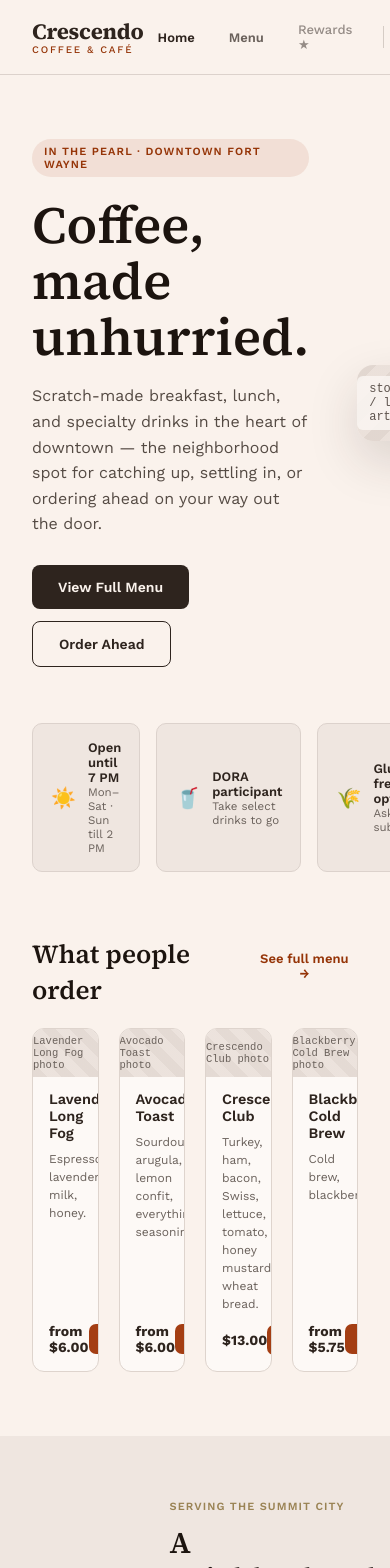
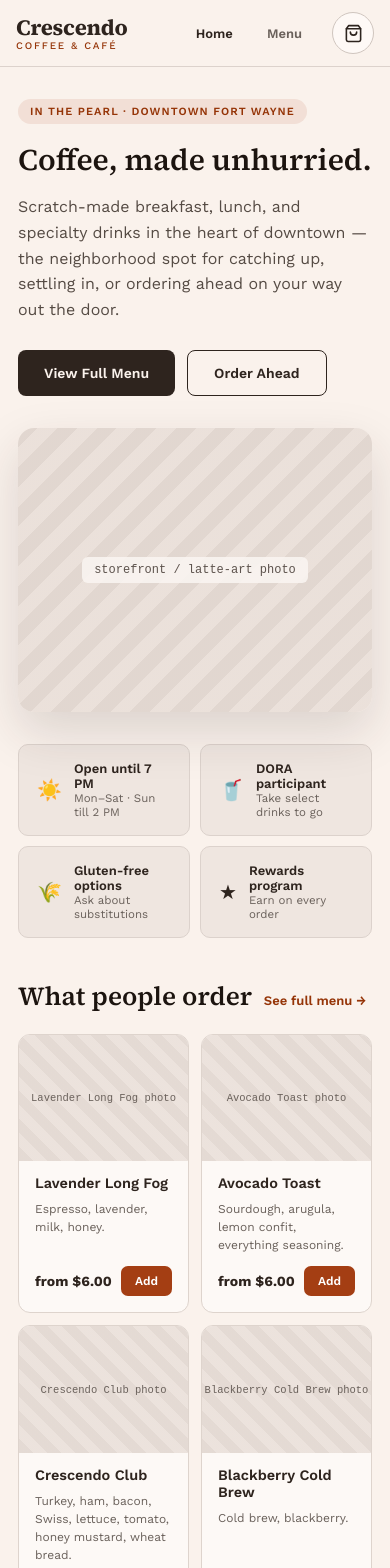
Before and after one commit to MahalakshmiPFW/Portfolio, a React (Vite) app in the folder case-studies/crescendo-prototype/: page / in a window 390 px wide. Shown: the top 1568 px of the page. Built offline with nearby package versions, Linux system fonts and the light colour scheme; the HTML template or start-up script is replaced by a standard one.

Commit message:
improve mobile responsiveness for the case study

```diff
--- a/case-studies/crescendo-prototype/src/App.tsx
+++ b/case-studies/crescendo-prototype/src/App.tsx
@@ -146,7 +146,7 @@
     <div style={{ minHeight: '100vh', background: 'oklch(0.965 0.012 55)', color: 'oklch(0.27 0.018 55)', position: 'relative', overflowX: 'hidden' }}>
 
       {/* HEADER */}
-      <header style={{ position: 'sticky', top: 0, zIndex: 40, background: 'oklch(0.965 0.012 55 / 0.94)', backdropFilter: 'blur(8px)', borderBottom: '1px solid oklch(0.87 0.014 55)', display: 'flex', alignItems: 'center', justifyContent: 'space-between', padding: '14px 32px' }}>
+      <header className="app-header" style={{ position: 'sticky', top: 0, zIndex: 40, background: 'oklch(0.965 0.012 55 / 0.94)', backdropFilter: 'blur(8px)', borderBottom: '1px solid oklch(0.87 0.014 55)', display: 'flex', alignItems: 'center', justifyContent: 'space-between' }}>
         <button onClick={() => setView('home')} style={{ background: 'none', border: 'none', cursor: 'pointer', display: 'flex', flexDirection: 'column', alignItems: 'flex-start', padding: 0 }}>
           <span style={{ font: "700 22px/1 'Source Serif 4',serif", color: 'oklch(0.27 0.018 55)', letterSpacing: '-0.01em' }}>Crescendo</span>
           <span style={{ font: "500 10px/1 'Work Sans',sans-serif", letterSpacing: '.18em', textTransform: 'uppercase', color: 'oklch(0.46 0.14 40)', marginTop: 3 }}>Coffee &amp; Café</span>
@@ -155,9 +155,9 @@
         <nav style={{ display: 'flex', alignItems: 'center', gap: 6 }}>
           <button onClick={() => setView('home')} style={navBtnStyle(view === 'home')}>Home</button>
           <button onClick={() => setView('menu')} style={navBtnStyle(view === 'menu')}>Menu</button>
-          <span style={{ display: 'flex', alignItems: 'center', gap: 5, font: "500 13px 'Work Sans',sans-serif", color: 'oklch(0.5 0.015 55)', padding: '8px 14px', opacity: 0.7 }}>Rewards ★</span>
-          <span style={{ width: 1, height: 22, background: 'oklch(0.85 0.014 55)', margin: '0 6px' }} />
-          <span style={{ font: "500 13px 'Work Sans',sans-serif", color: 'oklch(0.45 0.016 55)', whiteSpace: 'nowrap' }}>(260) 363-0303</span>
+          <span className="header-rewards" style={{ font: "500 13px 'Work Sans',sans-serif", color: 'oklch(0.5 0.015 55)', padding: '8px 14px', opacity: 0.7 }}>Rewards ★</span>
+          <span className="header-rewards" style={{ width: 1, height: 22, background: 'oklch(0.85 0.014 55)', margin: '0 6px' }} />
+          <span className="header-phone" style={{ font: "500 13px 'Work Sans',sans-serif", color: 'oklch(0.45 0.016 55)', whiteSpace: 'nowrap' }}>(260) 363-0303</span>
           <button onClick={() => setCartOpen((v) => !v)} style={{ position: 'relative', marginLeft: 10, width: 42, height: 42, borderRadius: '50%', border: '1px solid oklch(0.83 0.015 55)', background: 'oklch(0.985 0.007 55)', cursor: 'pointer', display: 'flex', alignItems: 'center', justifyContent: 'center' }}>
             <svg width="19" height="19" viewBox="0 0 24 24" fill="none" stroke="oklch(0.27 0.017 55)" strokeWidth="2" strokeLinecap="round" strokeLinejoin="round"><path d="M6 2 3 6v14a2 2 0 0 0 2 2h14a2 2 0 0 0 2-2V6l-3-4Z"/><path d="M3 6h18"/><path d="M16 10a4 4 0 0 1-8 0"/></svg>
             {cartCount > 0 && (
@@ -188,8 +188,8 @@
       )}
 
       {/* FOOTER */}
-      <footer style={{ background: 'oklch(0.2 0.016 55)', color: 'oklch(0.885 0.008 55)', padding: '44px 32px 28px' }}>
-        <div style={{ maxWidth: 1240, margin: '0 auto', display: 'grid', gridTemplateColumns: '1.3fr 1fr 1fr', gap: 32, paddingBottom: 28, borderBottom: '1px solid oklch(0.32 0.015 55)' }}>
+      <footer className="app-footer" style={{ background: 'oklch(0.2 0.016 55)', color: 'oklch(0.885 0.008 55)' }}>
+        <div className="footer-grid" style={{ maxWidth: 1240, margin: '0 auto', display: 'grid', gap: 32, paddingBottom: 28, borderBottom: '1px solid oklch(0.32 0.015 55)' }}>
           <div>
             <div style={{ font: "700 20px 'Source Serif 4',serif", color: 'oklch(0.965 0.012 55)', marginBottom: 10 }}>Crescendo</div>
             <p style={{ font: "400 13px/1.6 'Work Sans',sans-serif", color: 'oklch(0.75 0.011 55)', maxWidth: 280, margin: 0 }}>258 West Main Street, Fort Wayne, IN 46802 · (260) 363-0303</p>
--- a/case-studies/crescendo-prototype/src/CartPanel.tsx
+++ b/case-studies/crescendo-prototype/src/CartPanel.tsx
@@ -97,7 +97,7 @@
 
                 <div style={{ padding: '16px 22px', borderTop: '1px solid oklch(0.87 0.014 55)' }}>
                   <div style={{ font: "600 11px 'Work Sans',sans-serif", letterSpacing: '.06em', textTransform: 'uppercase', color: 'oklch(0.5 0.015 55)', marginBottom: 8 }}>Pickup</div>
-                  <div style={{ display: 'flex', gap: 8, marginBottom: 12 }}>
+                  <div style={{ display: 'flex', gap: 8, marginBottom: 12, flexWrap: 'wrap' }}>
                     <button onClick={onSetPickupAsap} style={chipStyle(pickupMode === 'asap')}>ASAP (~12 min)</button>
                     <button onClick={onSetPickupScheduled} style={chipStyle(pickupMode === 'scheduled')}>Schedule</button>
                   </div>
--- a/case-studies/crescendo-prototype/src/HomeView.tsx
+++ b/case-studies/crescendo-prototype/src/HomeView.tsx
@@ -17,10 +17,10 @@
   return (
     <main>
       {/* HERO */}
-      <section style={{ position: 'relative', padding: '64px 32px 56px', display: 'grid', gridTemplateColumns: '1.1fr 1fr', gap: 48, alignItems: 'center', maxWidth: 1240, margin: '0 auto' }}>
+      <section className="hero-section" style={{ position: 'relative', alignItems: 'center', maxWidth: 1240, margin: '0 auto' }}>
         <div>
           <div style={{ display: 'inline-flex', alignItems: 'center', gap: 6, font: "600 11px 'Work Sans',sans-serif", letterSpacing: '.1em', textTransform: 'uppercase', color: 'oklch(0.46 0.14 40)', background: 'oklch(0.5 0.145 40 / 0.1)', padding: '6px 12px', borderRadius: 20, marginBottom: 20 }}>In The Pearl · Downtown Fort Wayne</div>
-          <h1 style={{ font: "600 52px/1.08 'Source Serif 4',serif", margin: '0 0 18px', color: 'oklch(0.2 0.016 55)', textWrap: 'balance' }}>Coffee, made unhurried.</h1>
+          <h1 className="hero-heading" style={{ fontFamily: "'Source Serif 4',serif", fontWeight: 600, lineHeight: 1.08, margin: '0 0 18px', color: 'oklch(0.2 0.016 55)', textWrap: 'balance' }}>Coffee, made unhurried.</h1>
           <p style={{ font: "400 16px/1.6 'Work Sans',sans-serif", color: 'oklch(0.42 0.018 55)', maxWidth: 460, margin: '0 0 28px', textWrap: 'pretty' }}>Scratch-made breakfast, lunch, and specialty drinks in the heart of downtown — the neighborhood spot for catching up, settling in, or ordering ahead on your way out the door.</p>
           <div style={{ display: 'flex', gap: 12, flexWrap: 'wrap' }}>
             <button onClick={onGoMenu} style={{ background: 'oklch(0.27 0.018 55)', color: 'oklch(0.965 0.012 55)', border: 'none', font: "600 14px 'Work Sans',sans-serif", padding: '14px 26px', borderRadius: 8, cursor: 'pointer' }}>View Full Menu</button>
@@ -33,7 +33,7 @@
       </section>
 
       {/* TRUST STRIP */}
-      <section style={{ maxWidth: 1240, margin: '0 auto', padding: '0 32px 56px', display: 'grid', gridTemplateColumns: 'repeat(4,1fr)', gap: 16 }}>
+      <section className="trust-grid" style={{ maxWidth: 1240, margin: '0 auto' }}>
         {TRUST_ITEMS.map((t) => (
           <div key={t.title} style={{ background: 'oklch(0.93 0.013 55)', border: '1px solid oklch(0.87 0.014 55)', borderRadius: 10, padding: '16px 18px', display: 'flex', alignItems: 'center', gap: 12 }}>
             <span style={{ fontSize: 20 }}>{t.icon}</span>
@@ -46,12 +46,12 @@
       </section>
 
       {/* TOP SELLERS */}
-      <section style={{ maxWidth: 1240, margin: '0 auto', padding: '8px 32px 64px' }}>
+      <section className="sellers-section" style={{ maxWidth: 1240, margin: '0 auto' }}>
         <div style={{ display: 'flex', alignItems: 'baseline', justifyContent: 'space-between', marginBottom: 20 }}>
           <h2 style={{ font: "600 26px 'Source Serif 4',serif", margin: 0, color: 'oklch(0.2 0.016 55)' }}>What people order</h2>
           <button onClick={onGoMenu} style={{ background: 'none', border: 'none', font: "600 13px 'Work Sans',sans-serif", color: 'oklch(0.46 0.14 40)', cursor: 'pointer' }}>See full menu →</button>
         </div>
-        <div style={{ display: 'grid', gridTemplateColumns: 'repeat(4,1fr)', gap: 20 }}>
+        <div className="sellers-grid">
           {topSellerItems.map((item) => (
             <div key={item.id} style={{ background: 'oklch(0.985 0.006 55)', border: '1px solid oklch(0.875 0.014 55)', borderRadius: 12, overflow: 'hidden', display: 'flex', flexDirection: 'column' }}>
               <div style={{ aspectRatio: '4/3', background: 'repeating-linear-gradient(45deg, oklch(0.895 0.014 55), oklch(0.895 0.014 55) 10px, oklch(0.92 0.013 55) 10px, oklch(0.92 0.013 55) 20px)', display: 'flex', alignItems: 'center', justifyContent: 'center' }}>
@@ -71,8 +71,8 @@
       </section>
 
       {/* ABOUT */}
-      <section style={{ background: 'oklch(0.93 0.012 55)', padding: '64px 32px' }}>
-        <div style={{ maxWidth: 1240, margin: '0 auto', display: 'grid', gridTemplateColumns: '1fr 1fr', gap: 56, alignItems: 'center' }}>
+      <section className="about-section" style={{ background: 'oklch(0.93 0.012 55)' }}>
+        <div className="about-grid" style={{ maxWidth: 1240, margin: '0 auto', alignItems: 'center' }}>
           <div style={{ aspectRatio: '5/4', borderRadius: 16, background: 'repeating-linear-gradient(135deg, oklch(0.85 0.02 60), oklch(0.85 0.02 60) 14px, oklch(0.87 0.018 62) 14px, oklch(0.87 0.018 62) 28px)', display: 'flex', alignItems: 'center', justifyContent: 'center' }}>
             <span style={{ font: '12px ui-monospace,monospace', color: 'oklch(0.42 0.015 55)', background: 'oklch(0.975 0.007 55 / 0.85)', padding: '6px 12px', borderRadius: 6 }}>interior / seating area photo</span>
           </div>
@@ -86,7 +86,7 @@
       </section>
 
       {/* LOCATION / HOURS */}
-      <section style={{ maxWidth: 1240, margin: '0 auto', padding: '64px 32px', display: 'grid', gridTemplateColumns: '1fr 1.3fr', gap: 40 }}>
+      <section className="location-grid" style={{ maxWidth: 1240, margin: '0 auto' }}>
         <div>
           <h2 style={{ font: "600 26px 'Source Serif 4',serif", margin: '0 0 20px', color: 'oklch(0.2 0.016 55)' }}>Visit us</h2>
           <div style={{ font: "600 15px 'Work Sans',sans-serif", color: 'oklch(0.27 0.018 55)', marginBottom: 4 }}>258 West Main Street</div>
--- a/case-studies/crescendo-prototype/src/MenuView.tsx
+++ b/case-studies/crescendo-prototype/src/MenuView.tsx
@@ -12,7 +12,7 @@
 
 export default function MenuView({ categoriesList, activeCategory, onSelectCategory, filteredItems, onQuickAdd, chipStyle }: MenuViewProps) {
   return (
-    <main style={{ maxWidth: 1240, margin: '0 auto', padding: '36px 32px 80px' }}>
+    <main className="menu-main" style={{ maxWidth: 1240, margin: '0 auto' }}>
       <h1 style={{ font: "600 34px 'Source Serif 4',serif", margin: '0 0 6px', color: 'oklch(0.2 0.016 55)' }}>Full Menu</h1>
       <p style={{ font: "400 14px 'Work Sans',sans-serif", color: 'oklch(0.5 0.015 55)', margin: '0 0 24px' }}>Breakfast served all day. Gluten-free bread available on request.</p>
 
@@ -22,7 +22,7 @@
         ))}
       </div>
 
-      <div style={{ display: 'grid', gridTemplateColumns: 'repeat(3,1fr)', gap: 18 }}>
+      <div className="menu-grid">
         {filteredItems.map((item) => (
           <div key={item.id} style={{ background: 'oklch(0.985 0.006 55)', border: '1px solid oklch(0.875 0.014 55)', borderRadius: 12, padding: 16, display: 'flex', flexDirection: 'column', gap: 10 }}>
             <div style={{ display: 'flex', alignItems: 'flex-start', justifyContent: 'space-between', gap: 8 }}>
--- a/case-studies/crescendo-prototype/src/index.css
+++ b/case-studies/crescendo-prototype/src/index.css
@@ -21,3 +21,57 @@
 a:hover {
   color: oklch(0.38 0.14 40);
 }
+
+/* --- Responsive layout overrides --- */
+/* Inline styles set the desktop grid/spacing defaults in the components;
+   these classes carry the same properties so a media query can win over
+   them (a plain class can't out-specificity an inline style). */
+
+.app-header { padding: 14px 32px; }
+.header-phone { }
+.header-rewards { }
+.app-footer { padding: 44px 32px 28px; }
+
+.hero-section { padding: 64px 32px 56px; display: grid; grid-template-columns: 1.1fr 1fr; gap: 48px; }
+.hero-heading { font-size: 52px; }
+
+.trust-grid { padding: 0 32px 56px; display: grid; grid-template-columns: repeat(4, 1fr); gap: 16px; }
+.sellers-section { padding: 8px 32px 64px; }
+.sellers-grid { display: grid; grid-template-columns: repeat(4, 1fr); gap: 20px; }
+.about-section { padding: 64px 32px; }
+.about-grid { display: grid; grid-template-columns: 1fr 1fr; gap: 56px; }
+.location-grid { padding: 64px 32px; display: grid; grid-template-columns: 1fr 1.3fr; gap: 40px; }
+.footer-grid { grid-template-columns: 1.3fr 1fr 1fr; }
+
+.menu-main { padding: 36px 32px 80px; }
+.menu-grid { display: grid; grid-template-columns: repeat(3, 1fr); gap: 18px; }
+
+@media (max-width: 860px) {
+  .hero-section { grid-template-columns: 1fr; padding: 40px 24px 40px; gap: 32px; }
+  .hero-heading { font-size: 38px; }
+  .trust-grid { grid-template-columns: repeat(2, 1fr); padding: 0 24px 40px; }
+  .sellers-section { padding: 8px 24px 48px; }
+  .sellers-grid { grid-template-columns: repeat(2, 1fr); }
+  .about-section { padding: 40px 24px; }
+  .about-grid { grid-template-columns: 1fr; gap: 28px; }
+  .location-grid { grid-template-columns: 1fr; padding: 40px 24px; gap: 28px; }
+  .footer-grid { grid-template-columns: 1fr; gap: 24px; }
+  .app-footer { padding: 36px 24px 24px; }
+  .menu-main { padding: 28px 20px 64px; }
+  .menu-grid { grid-template-columns: repeat(2, 1fr); gap: 12px; }
+}
+
+@media (max-width: 560px) {
+  .app-header { padding: 12px 16px; }
+  .header-phone, .header-rewards { display: none; }
+  .hero-section { padding: 32px 18px 32px; }
+  .hero-heading { font-size: 30px; }
+  .trust-grid { grid-template-columns: 1fr 1fr; gap: 10px; padding: 0 18px 32px; }
+  .sellers-section { padding: 8px 18px 40px; }
+  .sellers-grid { grid-template-columns: 1fr 1fr; gap: 12px; }
+  .about-section { padding: 32px 18px; }
+  .location-grid { padding: 32px 18px; }
+  .app-footer { padding: 28px 18px 20px; }
+  .menu-main { padding: 22px 16px 56px; }
+  .menu-grid { grid-template-columns: 1fr; gap: 12px; }
+}
```
